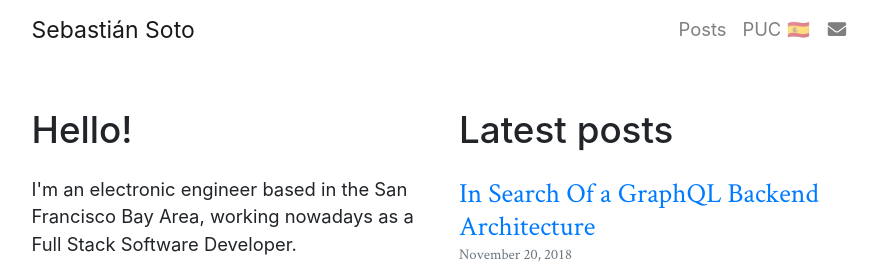
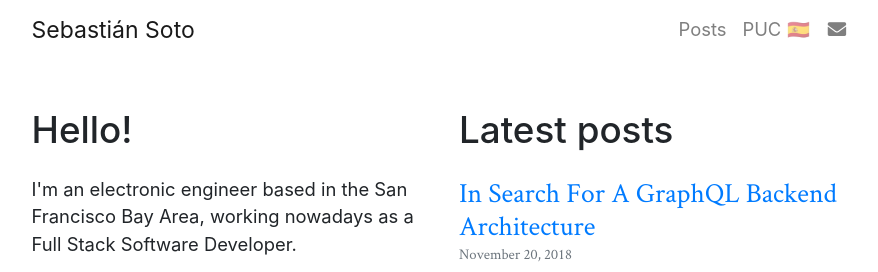
Before and after one commit to jaggederest/soto.sh, a Gatsby site: page / in a window 1280 px wide. Shown: the top 272 px of the page, without its empty margins (196-1074 px from the left). Built offline with nearby package versions, Linux system fonts and the light colour scheme; Gatsby itself is replaced by a stand-in of ours.

Commit message:
Rename Post Title

```diff
--- a/src/pages/posts/2018/11/2018-11-20-in-search-of-a-graphql-backend-architecture.md
+++ b/src/pages/posts/2018/11/2018-11-20-in-search-for-a-graphql-backend-architecture.md
@@ -1,7 +1,7 @@
 ---
-path: "/posts/2018/11/20/in-search-of-a-graphql-backend-architecture"
+path: "/posts/2018/11/20/in-search-for-a-graphql-backend-architecture"
 date: "2018-11-20"
-title: "In Search Of a GraphQL Backend Architecture"
+title: "In Search For A GraphQL Backend Architecture"
 tags: ["GraphQL", "Architecture", "Services", "Data Layer", "TypeScript"]
 ---
 
```
